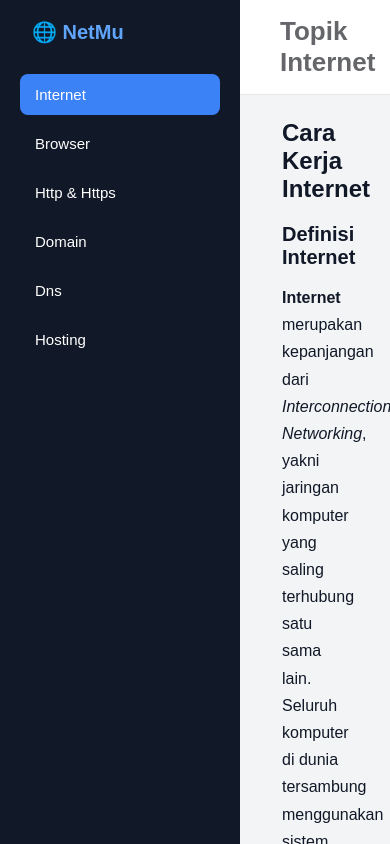
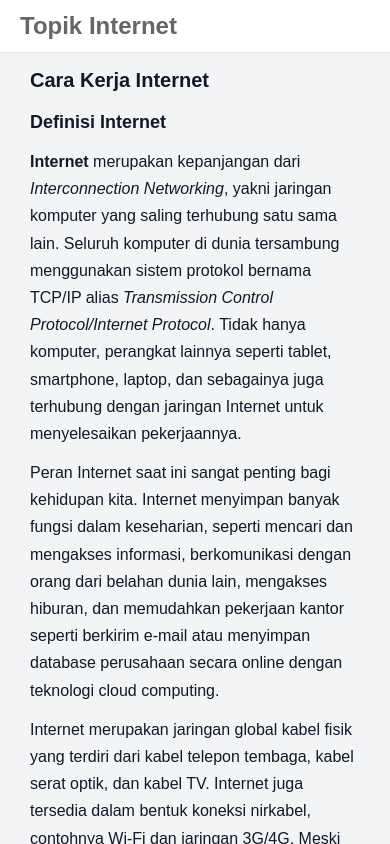
Before and after one commit to nrfebrianabakri/Tugas-Website-Statis, a React (Vite) app: page / in a window 390 px wide. Built offline with nearby package versions, Linux system fonts and the light colour scheme.

Commit message:
perbaikan kode lagi

```diff
--- a/src/App.css
+++ b/src/App.css
@@ -93,7 +93,6 @@ body {
   width: 100%;
 }
 
-
 .page {
   width: 100%;
   padding: 0 10px;
@@ -135,7 +134,6 @@ body {
   margin: 0 auto;
 }
 
-
 .image-caption {
   font-size: 14px;
   color: #555;
@@ -152,3 +150,49 @@ body {
   margin-bottom: 8px;
   line-height: 1.7;
 }
+
+/* RESPONSIVE */
+@media (max-width: 768px) {
+  /* Sembunyikan sidebar */
+  .sidebar {
+    display: none;
+  }
+
+  /* Content jadi full width */
+  .content {
+    margin-left: 0;
+    width: 100%;
+  }
+
+  /* Gambar responsive */
+  .image-container img {
+    width: 100%;
+    max-width: 700px;
+    height: auto;
+  }
+
+  /* Header padding lebih kecil */
+  .header {
+    padding: 12px 20px;
+    font-size: 12px;
+  }
+
+  .main-content {
+    padding: 16px 20px;
+  }
+}
+
+/* Layar super kecil */
+@media (max-width: 480px) {
+  .page-title {
+    font-size: 20px;
+  }
+
+  .page-section h2 {
+    font-size: 18px;
+  }
+
+  .sidebar-logo {
+    font-size: 18px;
+  }
+}
```
